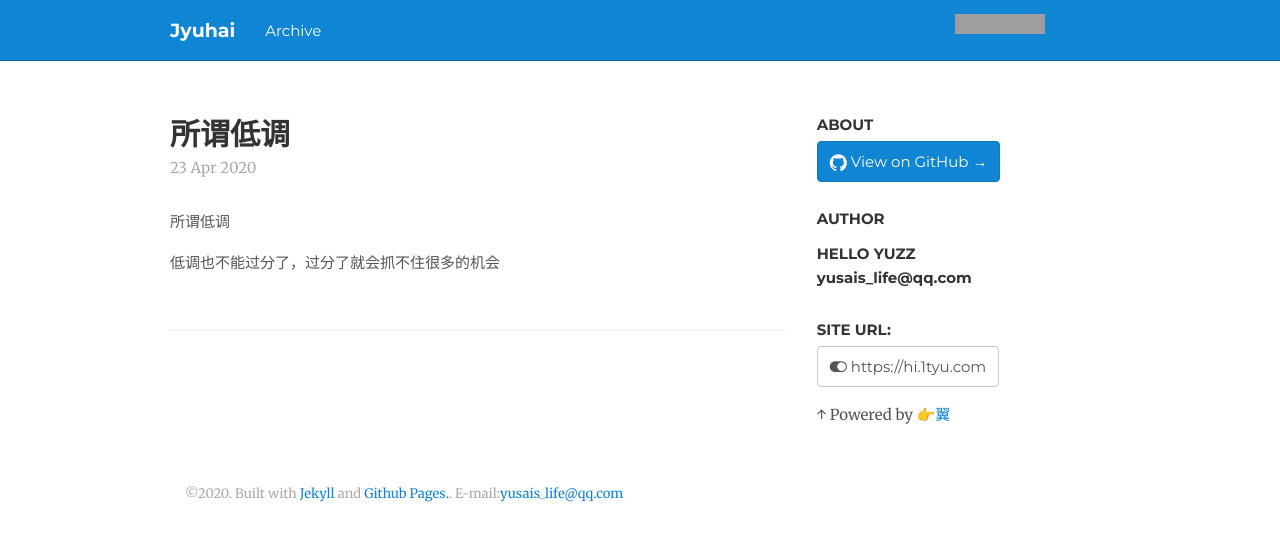
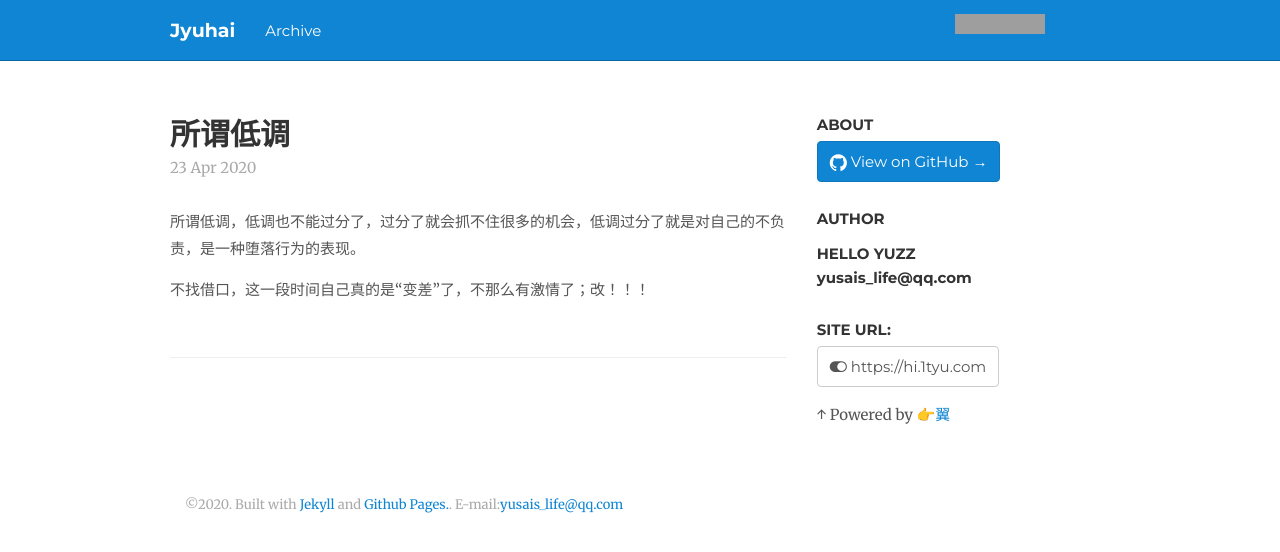
Before and after one commit to helloyuzz/me.wgrib2.com, a Jekyll site: the page built from _posts/2020-04-23-Chance.md, in a window 1280 px wide. Shown: the top 552 px of the page. Built offline with Jekyll 4.4.1, drawn with Linux system fonts in a browser that asks for light colours; nearby versions of some CDN libraries; emoji names are drawn with the system emoji font; comment, search, counter and statistics services are not loaded; grey boxes are pictures that could not be loaded.

Commit message:
Update 2020-04-23-Chance.md

```diff
--- a/_posts/2020-04-23-Chance.md
+++ b/_posts/2020-04-23-Chance.md
@@ -2,6 +2,6 @@
 title: '所谓低调'
 ---
 
-所谓低调
+所谓低调，低调也不能过分了，过分了就会抓不住很多的机会，低调过分了就是对自己的不负责，是一种堕落行为的表现。
 
-低调也不能过分了，过分了就会抓不住很多的机会
+不找借口，这一段时间自己真的是“变差”了，不那么有激情了；改！！！
```
